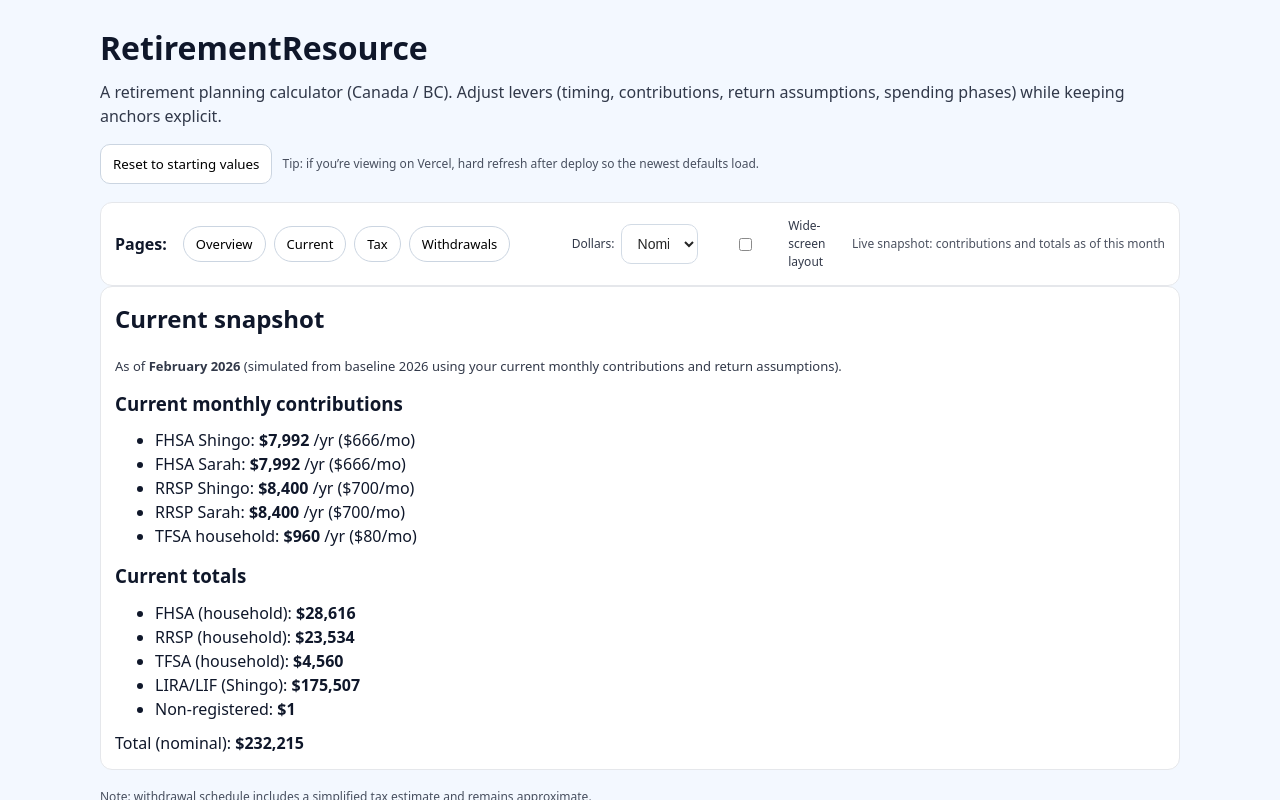
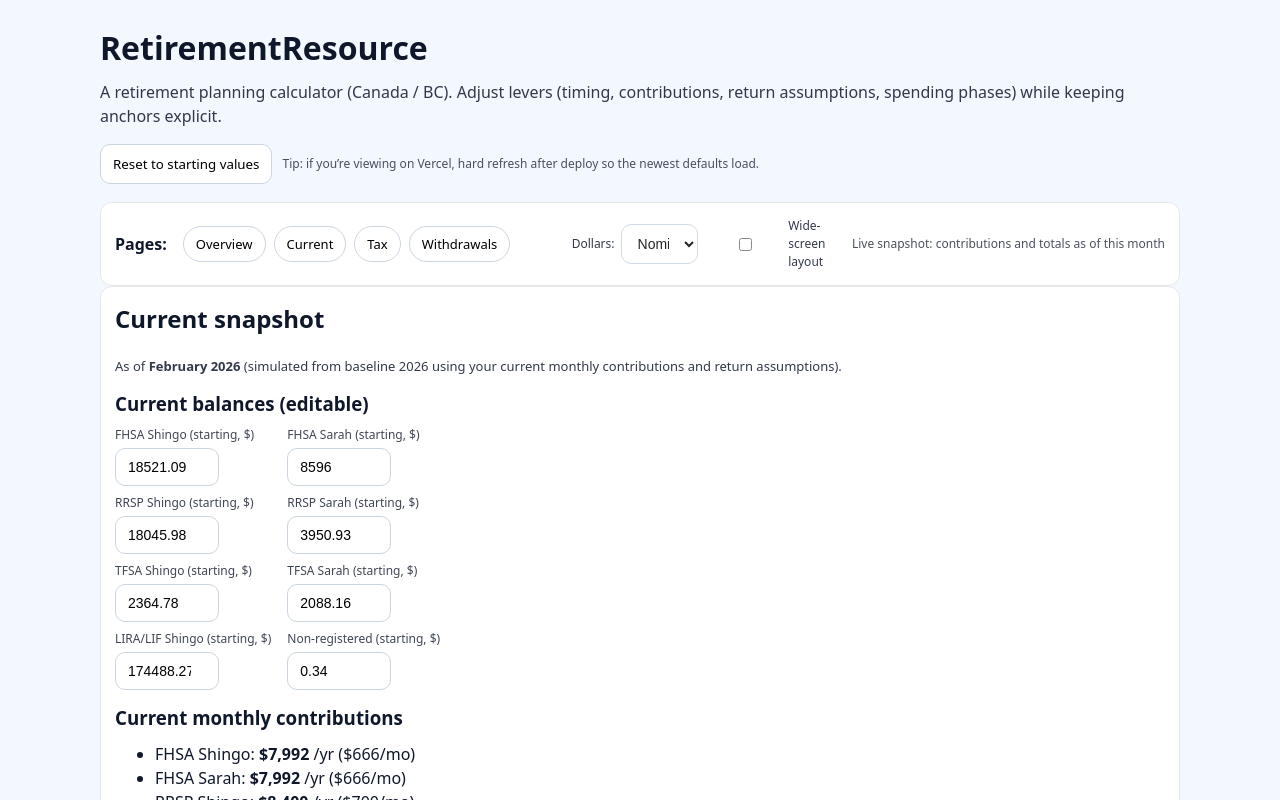
Before and after one commit to kawabunga8/RetirementResource, a React (Vite) app: page / in a window 1280 px wide. Both pictures are taken after a click on the button "Current". Shown: the top 800 px of the page. Built offline with nearby package versions, Linux system fonts and the light colour scheme.

Commit message:
Make current balances editable on Current page

```diff
--- a/src/App.tsx
+++ b/src/App.tsx
@@ -1424,6 +1424,106 @@ export default function App() {
                 <p style={{ marginTop: 0, opacity: 0.85, fontSize: 13 }}>
                   As of <strong>{currentLabel}</strong> (simulated from baseline {DEFAULT_ANCHORS.baselineYear} using your current monthly contributions and return assumptions).
                 </p>
+
+                <h3 style={{ marginTop: 14 }}>Current balances (editable)</h3>
+                <div className="tightGrid">
+                  <Field label="FHSA Shingo (starting, $)">
+                    <input
+                      type="number"
+                      value={vars.balances.fhsaShingo}
+                      onChange={(e) =>
+                        setVars((v) => ({
+                          ...v,
+                          balances: { ...v.balances, fhsaShingo: num(e.target.value) },
+                        }))
+                      }
+                    />
+                  </Field>
+                  <Field label="FHSA Sarah (starting, $)">
+                    <input
+                      type="number"
+                      value={vars.balances.fhsaSarah}
+                      onChange={(e) =>
+                        setVars((v) => ({
+                          ...v,
+                          balances: { ...v.balances, fhsaSarah: num(e.target.value) },
+                        }))
+                      }
+                    />
+                  </Field>
+                  <Field label="RRSP Shingo (starting, $)">
+                    <input
+                      type="number"
+                      value={vars.balances.rrspShingo}
+                      onChange={(e) =>
+                        setVars((v) => ({
+                          ...v,
+                          balances: { ...v.balances, rrspShingo: num(e.target.value) },
+                        }))
+                      }
+                    />
+                  </Field>
+                  <Field label="RRSP Sarah (starting, $)">
+                    <input
+                      type="number"
+                      value={vars.balances.rrspSarah}
+                      onChange={(e) =>
+                        setVars((v) => ({
+                          ...v,
+                          balances: { ...v.balances, rrspSarah: num(e.target.value) },
+                        }))
+                      }
+                    />
+                  </Field>
+                  <Field label="TFSA Shingo (starting, $)">
+                    <input
+                      type="number"
+                      value={vars.balances.tfsaShingo}
+                      onChange={(e) =>
+                        setVars((v) => ({
+                          ...v,
+                          balances: { ...v.balances, tfsaShingo: num(e.target.value) },
+                        }))
+                      }
+                    />
+                  </Field>
+                  <Field label="TFSA Sarah (starting, $)">
+                    <input
+                      type="number"
+                      value={vars.balances.tfsaSarah}
+                      onChange={(e) =>
+                        setVars((v) => ({
+                          ...v,
+                          balances: { ...v.balances, tfsaSarah: num(e.target.value) },
+                        }))
+                      }
+                    />
+                  </Field>
+                  <Field label="LIRA/LIF Shingo (starting, $)">
+                    <input
+                      type="number"
+                      value={vars.balances.liraShingo}
+                      onChange={(e) =>
+                        setVars((v) => ({
+                          ...v,
+                          balances: { ...v.balances, liraShingo: num(e.target.value) },
+                        }))
+                      }
+                    />
+                  </Field>
+                  <Field label="Non-registered (starting, $)">
+                    <input
+                      type="number"
+                      value={vars.balances.nonRegistered}
+                      onChange={(e) =>
+                        setVars((v) => ({
+                          ...v,
+                          balances: { ...v.balances, nonRegistered: num(e.target.value) },
+                        }))
+                      }
+                    />
+                  </Field>
+                </div>
 
                 <h3 style={{ marginTop: 14 }}>Current monthly contributions</h3>
                 <ul style={{ marginTop: 8 }}>
```
